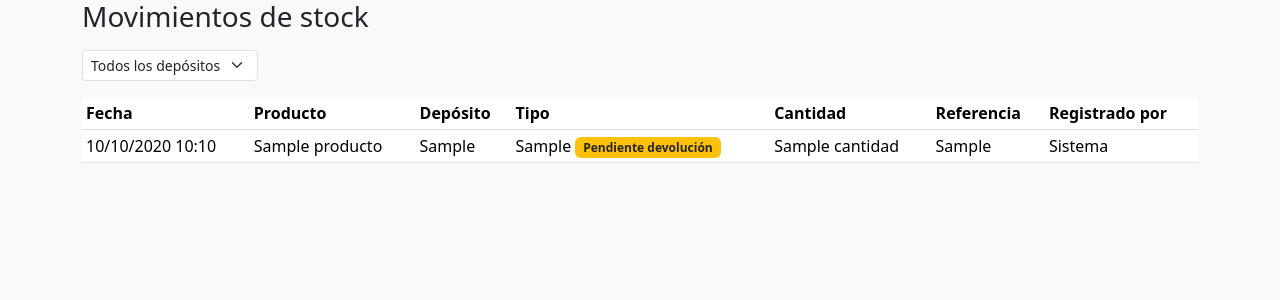
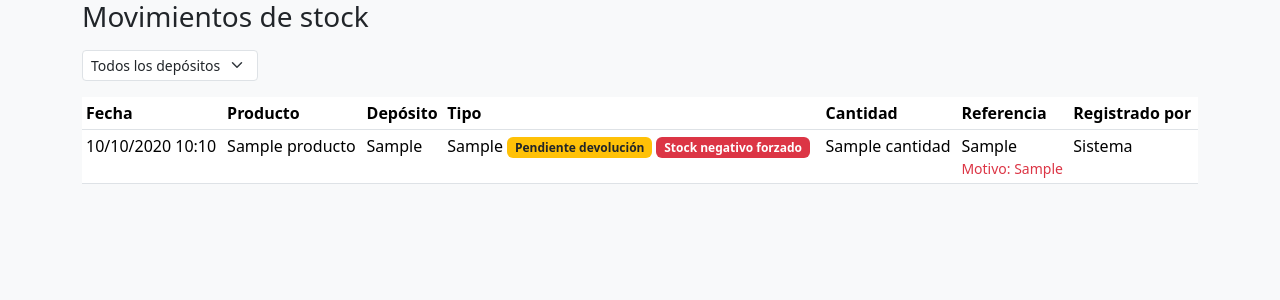
Before and after one commit to nicolasventin/arqclima, a Django app: template apps/stock/templates/stock/movimiento_list.html in a window 1280 px wide. Shown: the top 300 px of the page. Run offline with Django 5.2, Linux system fonts and the light colour scheme; the template is opened without the code that fills it: most values are stand-ins (such as "Sample title", 1, 10 or a date in 2020); parts of the project's set-up code (start-up, migrations or seed data) failed here and were passed over.

Commit message:
Etapa 10D: muestra advertencias y salidas forzadas

```diff
--- a/apps/stock/templates/stock/movimiento_list.html
+++ b/apps/stock/templates/stock/movimiento_list.html
@@ -36,9 +36,17 @@
             <td>
                 {{ movimiento.get_tipo_display }}
                 {% if movimiento.requiere_devolucion %}<span class="badge bg-warning text-dark">Pendiente devolución</span>{% endif %}
+                {% if movimiento.forzado_stock_negativo %}
+                    <span class="badge bg-danger">Stock negativo forzado</span>
+                {% endif %}
             </td>
             <td>{{ movimiento.cantidad }}</td>
-            <td>{{ movimiento.referencia_libre|default:"—" }}</td>
+            <td>
+                {{ movimiento.referencia_libre|default:"—" }}
+                {% if movimiento.forzado_stock_negativo %}
+                    <div class="small text-danger">Motivo: {{ movimiento.motivo_forzado }}</div>
+                {% endif %}
+            </td>
             <td>{{ movimiento.registrado_por|default:"Sistema" }}</td>
         </tr>
         {% empty %}
```
